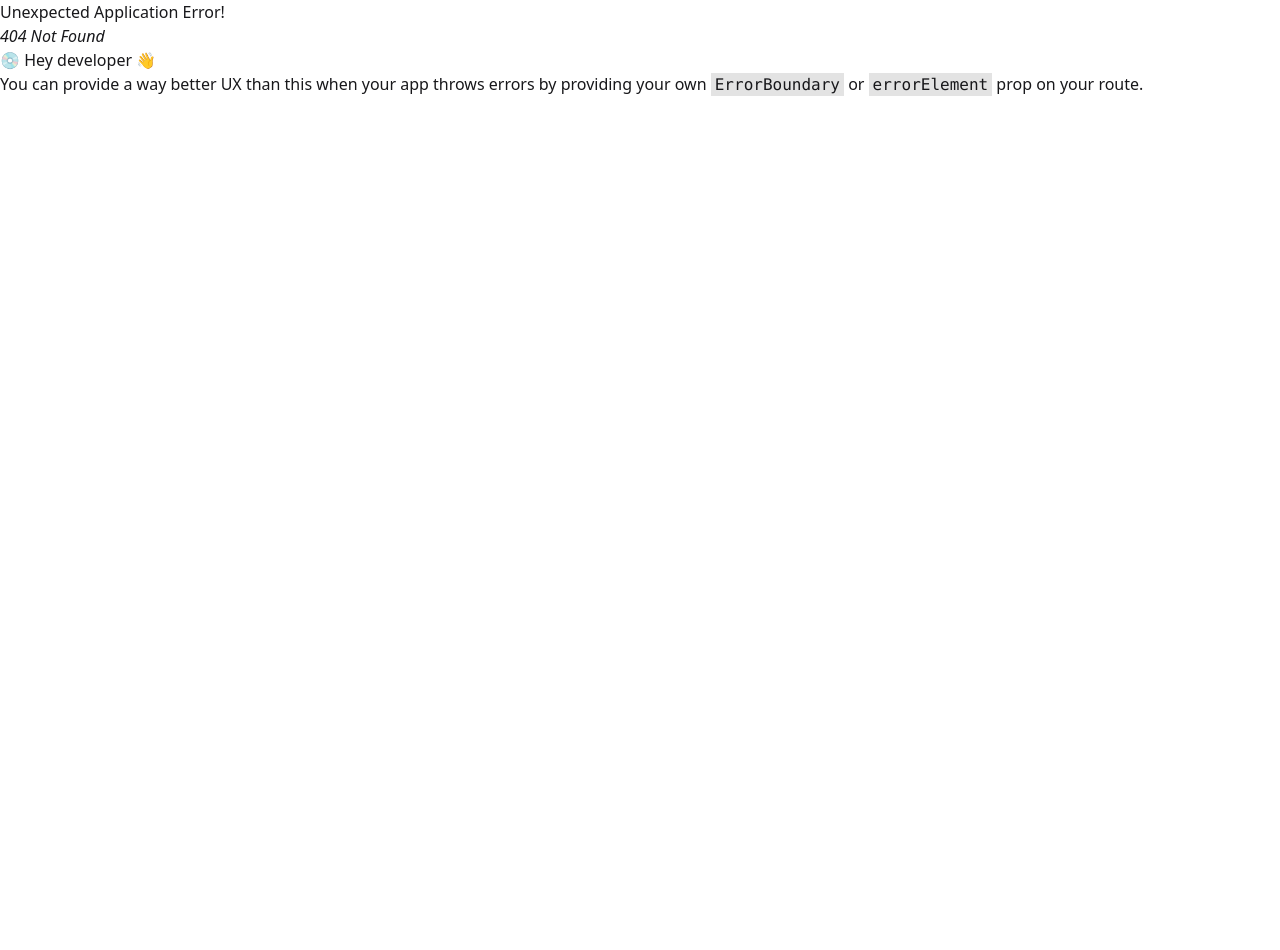
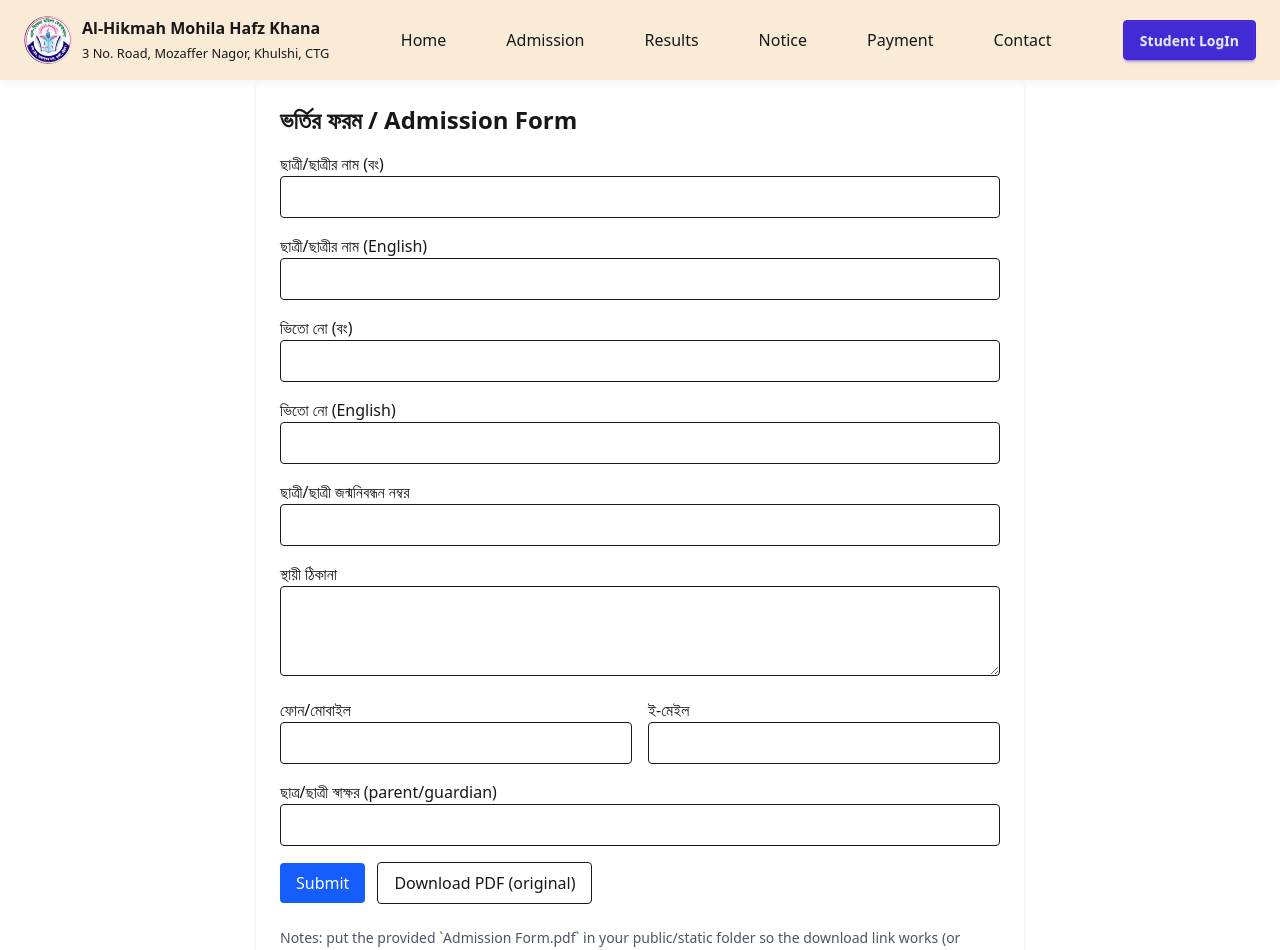
Before and after one commit to Afran1984/AL-Hikmah-Academy, a React (Vite) app: page /admission in a window 1280 px wide. Before the commit this address had no page. Shown: the top 950 px of the page. Before the commit the page ends 800 px from the top, so only its background shows below. Built offline with nearby package versions, Linux system fonts and the light colour scheme.

Commit message:
make a pdf form & student online admit form

```diff
--- /dev/null
+++ b/src/Pages/Home/Application/Application.jsx
@@ -0,0 +1,84 @@
+import React, { useRef } from "react";
+
+export default function AdmissionForm() {
+  const formRef = useRef(null);
+
+  const handleSubmit = (e) => {
+    e.preventDefault();
+    // Here you'd normally send form data to your API
+    const data = new FormData(formRef.current);
+    const obj = Object.fromEntries(data.entries());
+    console.log("Form submit:", obj);
+    alert("Form submitted (check console).\nYou can also download the original PDF using the link below.");
+  };
+
+  return (
+    <div className="max-w-3xl mx-auto p-6 bg-white rounded-lg shadow">
+      <h1 className="text-2xl font-bold mb-4">ভর্তির ফরম / Admission Form</h1>
+
+      <form ref={formRef} onSubmit={handleSubmit} className="space-y-4">
+        <div>
+          <label className="block font-medium">ছাত্রী/ছাত্রীর নাম (বং)</label>
+          <input name="name_bn" className="w-full border p-2 rounded" />
+        </div>
+
+        <div>
+          <label className="block font-medium">ছাত্রী/ছাত্রীর নাম (English)</label>
+          <input name="name_en" className="w-full border p-2 rounded" />
+        </div>
+
+        <div>
+          <label className="block font-medium">ভিতো নো (বং)</label>
+          <input name="father_name_bn" className="w-full border p-2 rounded" />
+        </div>
+
+        <div>
+          <label className="block font-medium">ভিতো নো (English)</label>
+          <input name="father_name_en" className="w-full border p-2 rounded" />
+        </div>
+
+        <div>
+          <label className="block font-medium">ছাত্রী/ছাত্রী জন্মনিবন্ধন নম্বর</label>
+          <input name="birth_reg" className="w-full border p-2 rounded" />
+        </div>
+
+        <div>
+          <label className="block font-medium">স্থায়ী ঠিকানা</label>
+          <textarea name="address" className="w-full border p-2 rounded" rows={3} />
+        </div>
+
+        <div className="grid grid-cols-2 gap-4">
+          <div>
+            <label className="block font-medium">ফোন/মোবাইল</label>
+            <input name="phone" className="w-full border p-2 rounded" />
+          </div>
+          <div>
+            <label className="block font-medium">ই-মেইল</label>
+            <input name="email" className="w-full border p-2 rounded" />
+          </div>
+        </div>
+
+        <div>
+          <label className="block font-medium">ছাত্র/ছাত্রী স্বাক্ষর (parent/guardian)</label>
+          <input name="signature" className="w-full border p-2 rounded" />
+        </div>
+
+        <div className="flex gap-3 items-center">
+          <button type="submit" className="px-4 py-2 bg-blue-600 text-white rounded">Submit</button>
+
+          {/* Link to the original uploaded PDF: adjust path if you move the file to your public folder */}
+          <a
+            href={"/Admission%20Form.pdf"}
+            download
+            className="px-4 py-2 border rounded"
+            title="Download original PDF"
+          >
+            Download PDF (original)
+          </a>
+        </div>
+      </form>
+
+      <p className="mt-6 text-sm text-gray-600">Notes: put the provided `Admission Form.pdf` in your public/static folder so the download link works (or change the href to the correct URL).</p>
+    </div>
+  );
+}
--- a/src/Pages/Home/BannerSec/BannerSec.jsx
+++ b/src/Pages/Home/BannerSec/BannerSec.jsx
@@ -1,4 +1,5 @@
 import React from 'react'
+import { Link } from 'react-router';
 
 const BannerSec = () => {
   return (
@@ -19,9 +20,15 @@
                 </p>
             </div>
             <div className='flex gap-3'>
-                <button className='btn'>Download Application</button>
-                <button className='btn btn-primary'>Application</button>
+                <button className='btn'>
+                    <Link to="/admission">Download Application</Link>
+                </button>
+
+                <button className='btn btn-primary'>
+                    <Link to="/admission">Application</Link>
+                </button>
             </div>
+
         </div>
     </div>
   )
--- a/src/Pages/shared/Footer/Footer.jsx
+++ b/src/Pages/shared/Footer/Footer.jsx
@@ -2,7 +2,7 @@
 
 const Footer = () => {
   return (
-    <footer className="footer footer-horizontal footer-center bg-base-200 text-base-content rounded p-10">
+    <footer className="footer footer-horizontal footer-center bg-[antiquewhite] text-base-content rounded p-10">
   <nav className="grid grid-flow-col gap-4">
     <a className="link link-hover">About us</a>
     <a className="link link-hover">Contact</a>
--- a/src/router/router.jsx
+++ b/src/router/router.jsx
@@ -1,6 +1,7 @@
 import { createBrowserRouter } from "react-router";
 import Home from "../Pages/Home/Home/Home";
 import rootLayouts from "../Layouts/rootLayouts";
+import AdmissionForm from "../Pages/Home/Application/Application";
 
 export const router = createBrowserRouter([
     {
@@ -10,6 +11,10 @@
             {
                 index: true,
                 Component: Home
+            },
+            {
+                path: "/admission",   // ← এখানে রাউটের path দিতে হবে
+                Component: AdmissionForm
             }
         ]
     },
```
